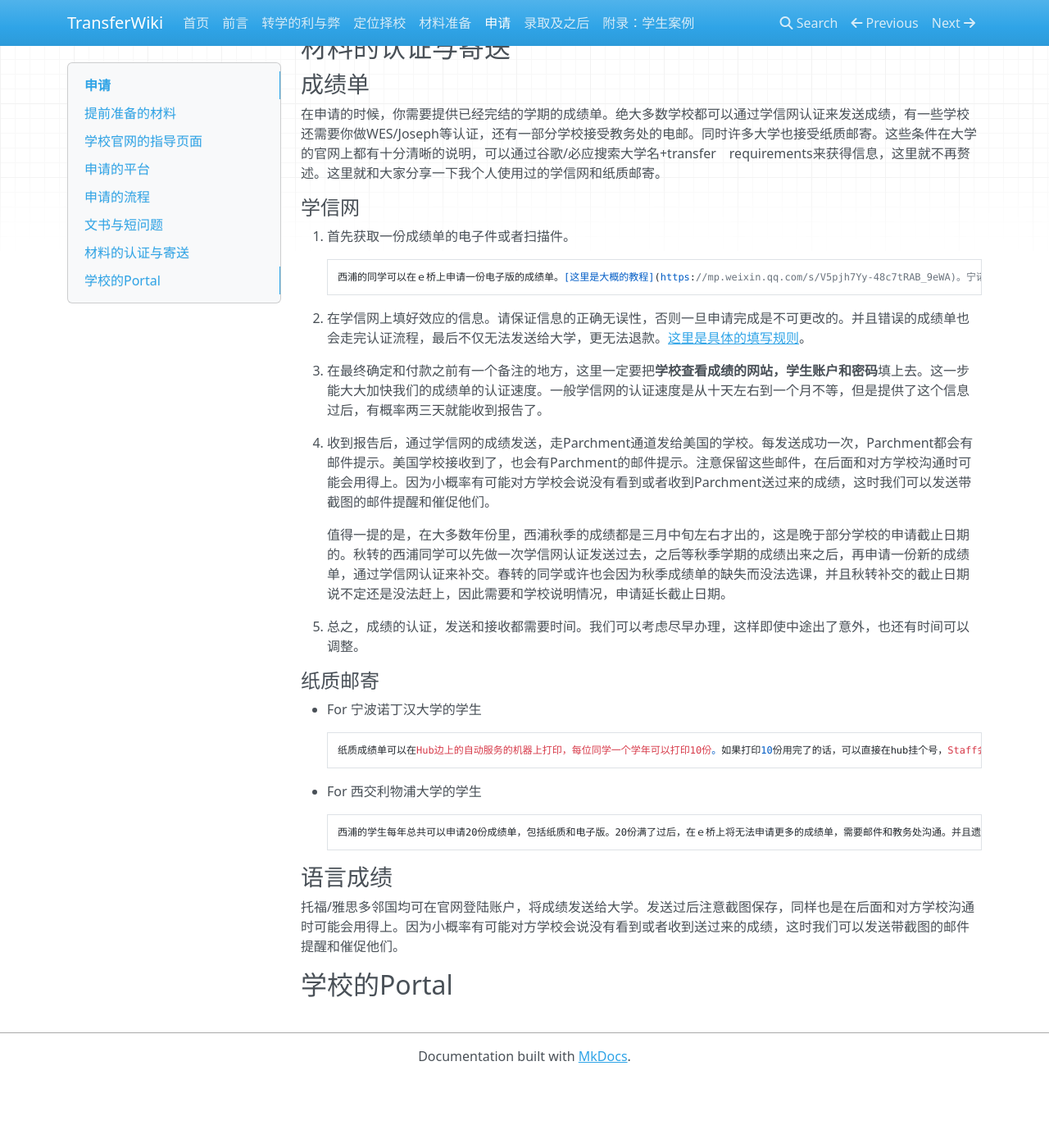
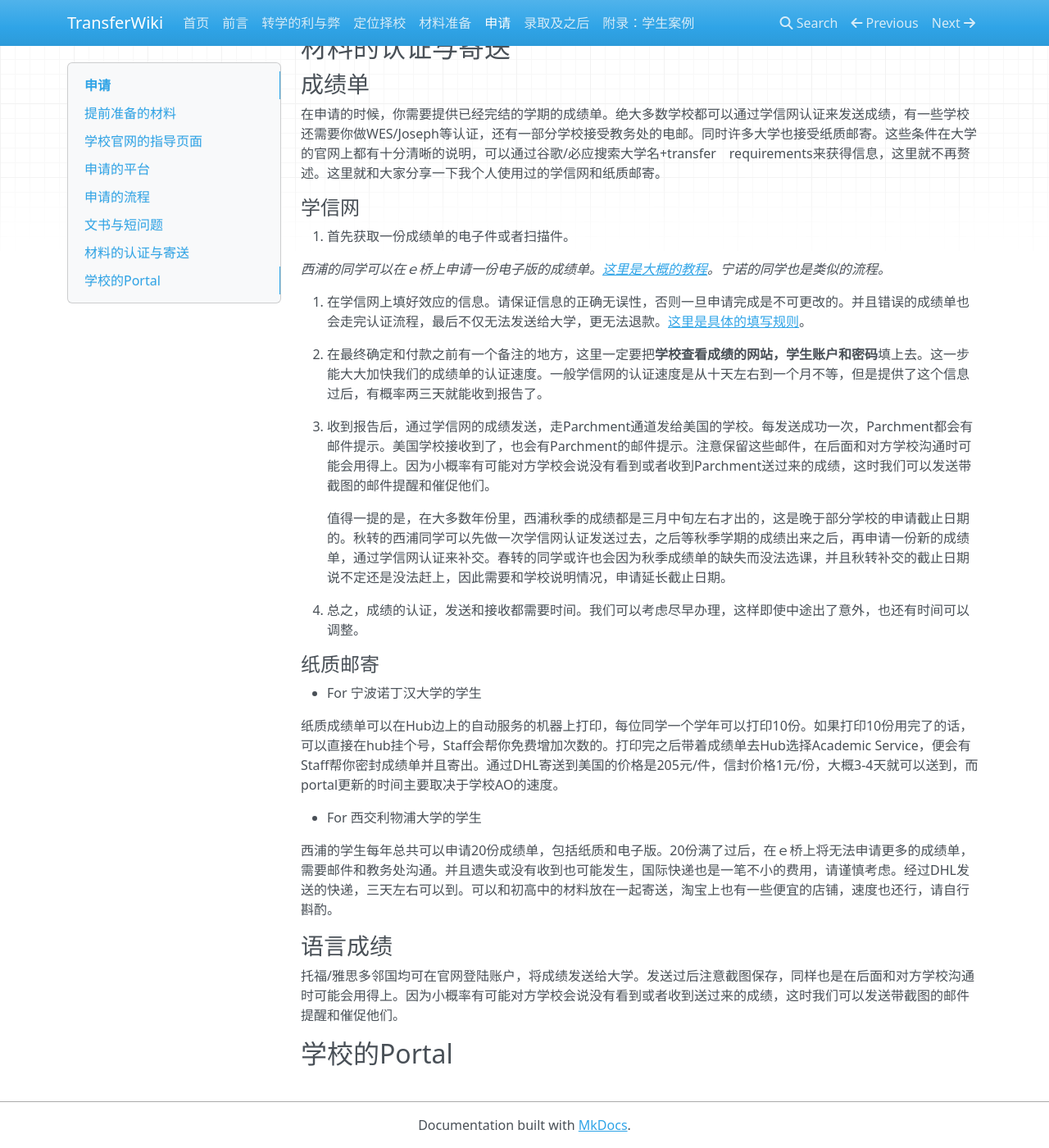
Before and after one commit to SihanXU/TransferWiki, an MkDocs documentation site: the page built from docs/apply.md, in a window 1280 px wide and 1400 px high, scrolled down 898 px. Shown: the whole window at 82% size. Built offline with MkDocs 1.6.1, drawn with Linux system fonts in a browser that asks for light colours; nearby versions of some CDN libraries; before the commit the page ends 2214 px from its top, so only the background shows below that.

Commit message:
Update apply.md

```diff
--- a/docs/apply.md
+++ b/docs/apply.md
@@ -48,7 +48,7 @@
 
 1. 首先获取一份成绩单的电子件或者扫描件。
 
-        西浦的同学可以在ｅ桥上申请一份电子版的成绩单。[这里是大概的教程](https://mp.weixin.qq.com/s/V5pjh7Yy-48c7tRAB_9eWA)。宁诺的同学也是类似的流程。
+*西浦的同学可以在ｅ桥上申请一份电子版的成绩单。[这里是大概的教程](https://mp.weixin.qq.com/s/V5pjh7Yy-48c7tRAB_9eWA)。宁诺的同学也是类似的流程。*
 
 2. 在学信网上填好效应的信息。请保证信息的正确无误性，否则一旦申请完成是不可更改的。并且错误的成绩单也会走完认证流程，最后不仅无法发送给大学，更无法退款。[这里是具体的填写规则](https://zhuanlan.zhihu.com/p/153545270)。
 
@@ -64,11 +64,11 @@
 
 - For 宁波诺丁汉大学的学生
 
-        纸质成绩单可以在Hub边上的自动服务的机器上打印，每位同学一个学年可以打印10份。如果打印10份用完了的话，可以直接在hub挂个号，Staff会帮你免费增加次数的。打印完之后带着成绩单去Hub选择Academic Service，便会有Staff帮你密封成绩单并且寄出。通过DHL寄送到美国的价格是205元/件，信封价格1元/份，大概3-4天就可以送到，而portal更新的时间主要取决于学校AO的速度。
+纸质成绩单可以在Hub边上的自动服务的机器上打印，每位同学一个学年可以打印10份。如果打印10份用完了的话，可以直接在hub挂个号，Staff会帮你免费增加次数的。打印完之后带着成绩单去Hub选择Academic Service，便会有Staff帮你密封成绩单并且寄出。通过DHL寄送到美国的价格是205元/件，信封价格1元/份，大概3-4天就可以送到，而portal更新的时间主要取决于学校AO的速度。
 
 - For 西交利物浦大学的学生
 
-        西浦的学生每年总共可以申请20份成绩单，包括纸质和电子版。20份满了过后，在ｅ桥上将无法申请更多的成绩单，需要邮件和教务处沟通。并且遗失或没有收到也可能发生，国际快递也是一笔不小的费用，请谨慎考虑。经过DHL发送的快递，三天左右可以到。可以和初高中的材料放在一起寄送，淘宝上也有一些便宜的店铺，速度也还行，请自行斟酌。
+西浦的学生每年总共可以申请20份成绩单，包括纸质和电子版。20份满了过后，在ｅ桥上将无法申请更多的成绩单，需要邮件和教务处沟通。并且遗失或没有收到也可能发生，国际快递也是一笔不小的费用，请谨慎考虑。经过DHL发送的快递，三天左右可以到。可以和初高中的材料放在一起寄送，淘宝上也有一些便宜的店铺，速度也还行，请自行斟酌。
 
 ### 语言成绩
 
```
